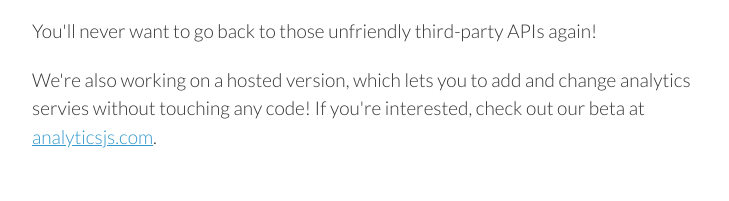
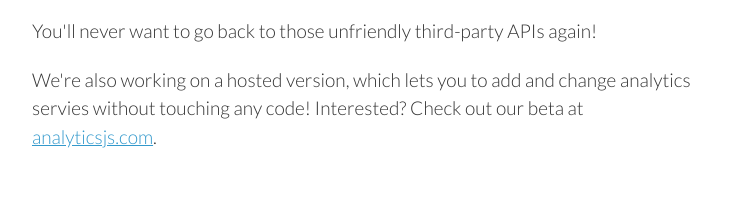
Before and after one commit to AndersDJohnson/analytics.js, a plain HTML site: page index.html in a window 1280 px wide. Shown: the part 351-552 px from the top of the page, without its empty margins (275-1004 px from the left). Drawn offline with Linux system fonts and the light colour scheme.

Commit message:
updating copy

```diff
--- a/index.html
+++ b/index.html
@@ -29,7 +29,7 @@
 
 <p>You'll never want to go back to those unfriendly third-party APIs again!</p>
 
-<p>We're also working on a hosted version, which lets you to add and change analytics servies without touching any code! If you're interested, check out our beta at <a href="http://analyticsjs.com">analyticsjs.com</a>.</p>
+<p>We're also working on a hosted version, which lets you to add and change analytics servies without touching any code! Interested? Check out our beta at <a href="http://analyticsjs.com">analyticsjs.com</a>.</p>
 
 <h2>The API</h2>
 
```
